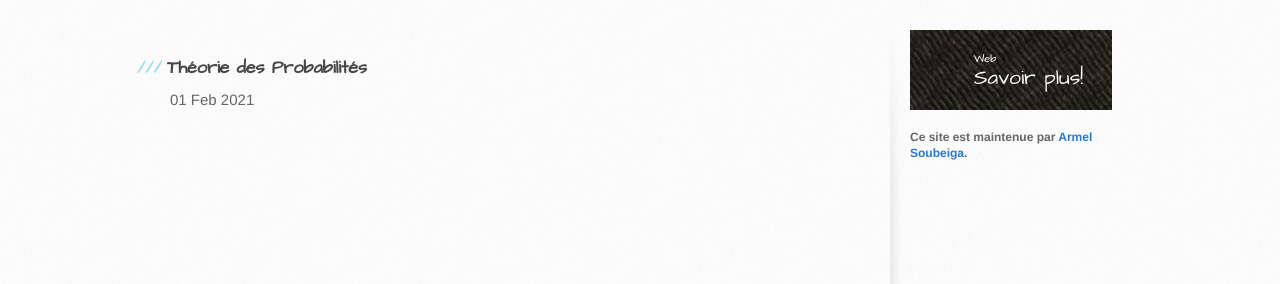
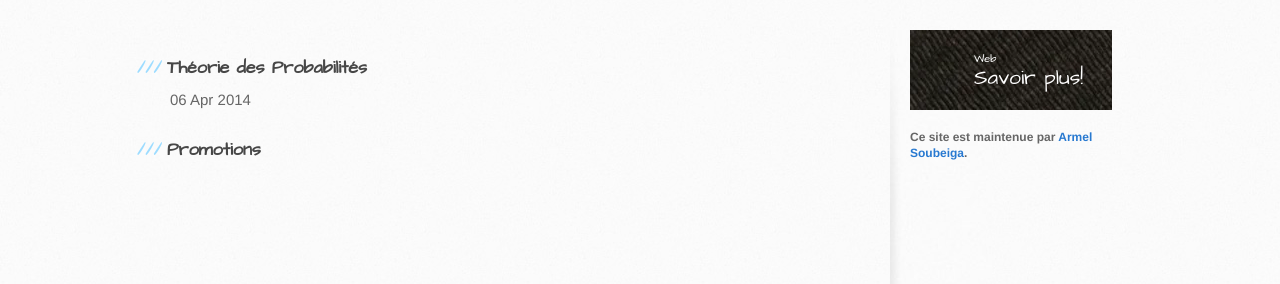
Before and after one commit to armelsoubeiga/Cours, a Jekyll site: the page built from statsprob/_posts/2014-04-06-Théorie-des-Probabilités.md, in a window 1280 px wide. Shown: the part 244-528 px from the top of the page. Built offline with Jekyll 4.4.1, drawn with Linux system fonts in a browser that asks for light colours.

Commit message:
Update 2014-04-06-Théorie-des-Probabilités.md

```diff
--- a/statsprob/_posts/2014-04-06-Théorie-des-Probabilités.md
+++ b/statsprob/_posts/2014-04-06-Théorie-des-Probabilités.md
@@ -1,10 +1,20 @@
 ---
 layout: post
-title:  "Théorie des Probabilités"
-date: 2021-02-01
-formation: "UNB - Master Data Science - ESI"
-year: 2021
-category: "theoryofprobability"
+title: "Théorie des Probabilités"
+categories: statsprob
 ---
 
-{% include toc.md %}
+<h3>Promotions</h3>
+<ul>
+  {% for post in site.categories.statsprob %}
+    {% assign has_promo = false %}
+    {% for cat in post.categories %}
+      {% if cat contains 'theory' %}
+        {% assign has_promo = true %}
+      {% endif %}
+    {% endfor %}
+    {% if has_promo %}
+      <li><a href="{{ site.baseurl }}{{ post.url }}">{{ post.title }}</a></li>
+    {% endif %}
+  {% endfor %}
+</ul>
```
